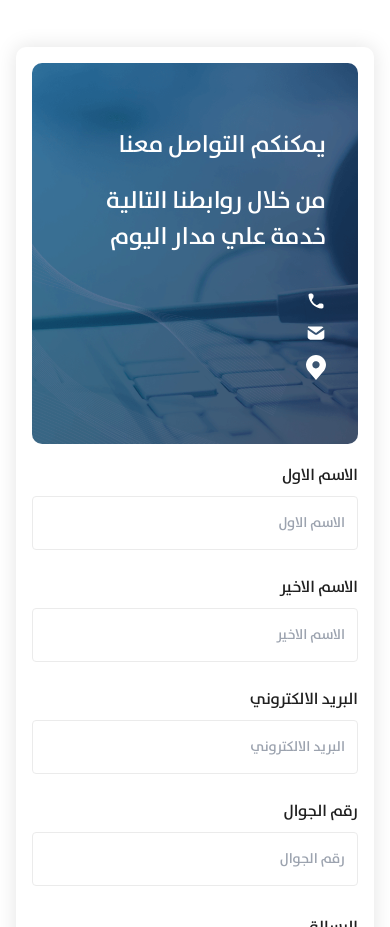
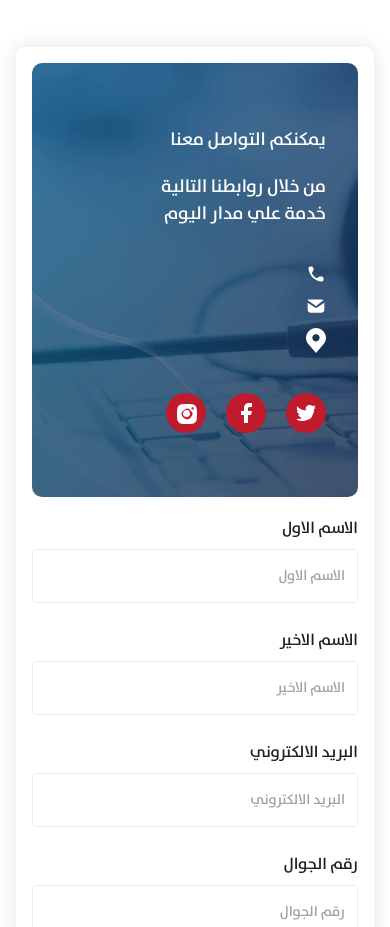
Before and after one commit to ahmedalmorsy1993/shamsAlreda, a React (Vite) app: page / in a window 390 px wide. Shown: the part 2670-3597 px from the top of the page. Built offline with nearby package versions, Linux system fonts and the light colour scheme; no server answers.

Commit message:
edit on contact form

```diff
--- a/src/components/Home/ContactUs/index.tsx
+++ b/src/components/Home/ContactUs/index.tsx
@@ -8,11 +8,18 @@ import { useTranslation } from "react-i18next"
 export default function ContactUs() {
   const { t } = useTranslation()
   const { settings } = useSettingsStore()
-  const socials: ISocialContact[] = [
+  const contacts: ISocialContact[] = [
     { icon: 'phone.svg', href: `tel:${settings['phone']}`, name: settings['phone'] },
     { icon: 'email.svg', href: `mailto:${settings['contact_email']}`, name: settings['contact_email'] },
     { icon: 'location.svg', href: '', name: settings['address'] },
   ]
+  const socials: ISocialContact[] = [
+    // { name: 'google', icon: 'google.svg', href: '' },
+    { name: 'twitter', icon: 'twitter.svg', href: settings['twitter_link'] },
+    { name: 'facebook', icon: 'facebook.svg', href: settings['facebook_link'] },
+    { name: 'instagram', icon: 'instagram.svg', href: settings['instagram_link'] },
+  ]
+
   return (
     <div data-scroll='contact_us' className="min-h-screen flex items-center" >
       <div className="container">
@@ -23,15 +30,15 @@ export default function ContactUs() {
             <div className=" px-8 py-16 lg:px-16 flex items-start flex-col justify-between h-full">
               <div className="flex flex-col gap-5 justify-between">
                 <div>
-                  <h2 className="text-white text-[24px]">
+                  <h2 className="text-white text-[18px] lg:text-[24px]">
                     {t('heading.contact_with_us')}
                   </h2>
-                  <p className="text-white text-[24px] mt-5">
+                  <p className="text-white text-[18px] lg:text-[24px] text-balance mt-5">
                     {t('heading.contact_on_links')}
                   </p>
                 </div>
                 <ul className="flex gap-3 flex-col mt-4">
-                  <Each of={socials} render={(item) => (
+                  <Each of={contacts} render={(item) => (
                     <a href={item.href ? item.href : undefined}>
                       <li className="flex items-center gap-3 ">
                         <Image src={`/icons/${item.icon}`} width={20} height={20} />
@@ -44,18 +51,15 @@ export default function ContactUs() {
                   )} />
                 </ul>
               </div>
-              {/* <div>
-                <ul className="flex gap-3 flex-col">
-                  <Each of={socials} render={(item) => (
-                    <li className="flex items-center gap-3">
-                      <Image src={`/icons/${item.icon}`} />
-                      <span className="text-white">
-                        {item.name}
-                      </span>
-                    </li>
-                  )} />
-                </ul>
-              </div> */}
+              <ul className="flex items-center gap-5 mt-10">
+                <Each of={socials} render={(item) => (
+                  <li className="flex items-center gap-2 bg-primary w-[40px] h-[40px] justify-center rounded-[50%]">
+                    <a href={item.href} target="_blank">
+                      <Image src={`/icons/${item.icon}`} alt="icon" />
+                    </a>
+                  </li>
+                )} />
+              </ul>
             </div>
           </div>
           <div className="flex items-center w-full">
```
